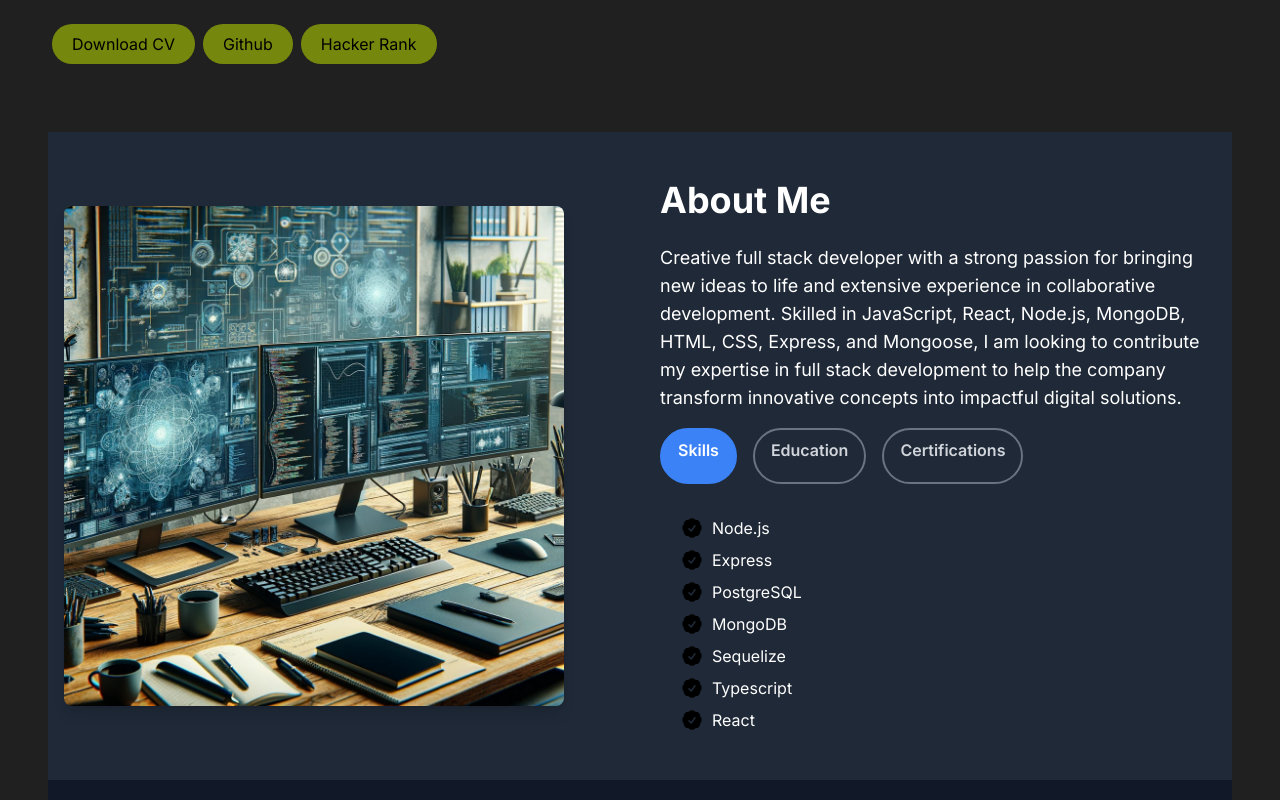
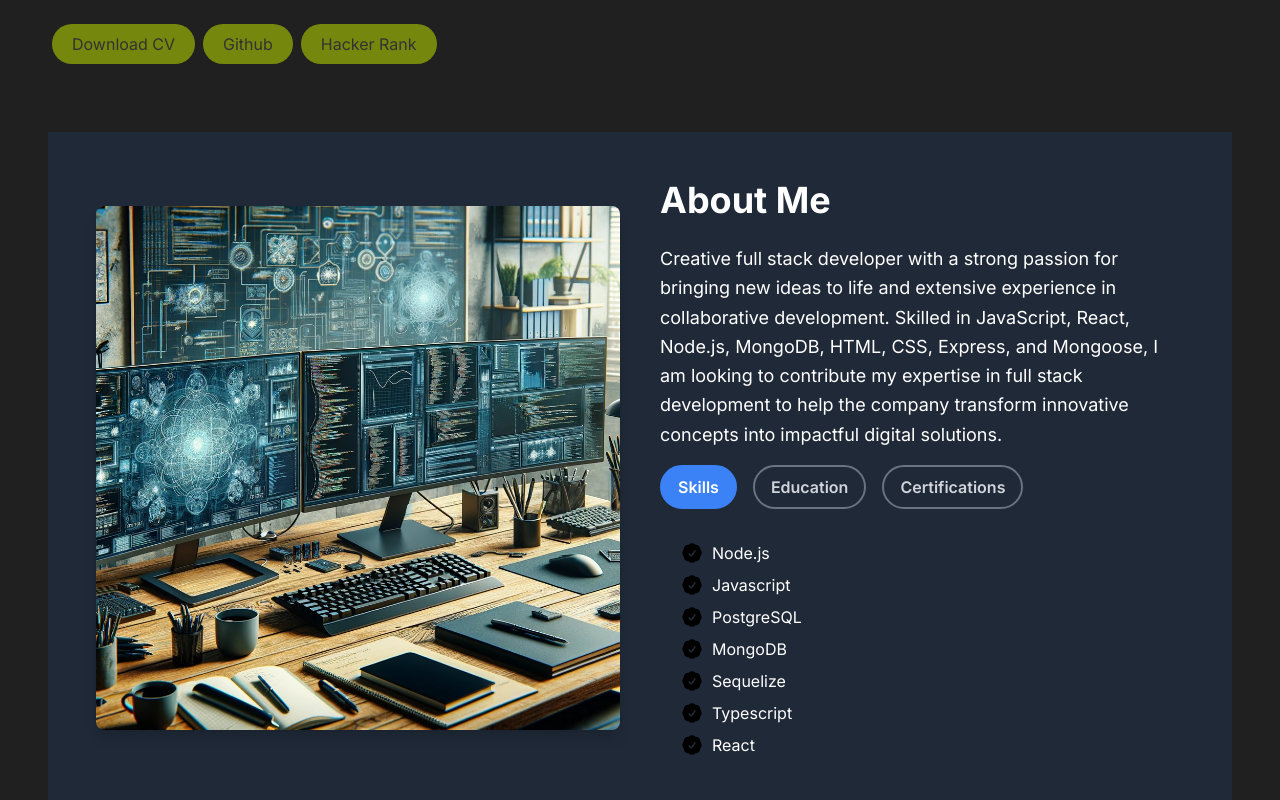
Before and after one commit to EdieAprovita/portafolio, a Next.js app: page / in a window 1280 px wide. Shown: the part 720-1520 px from the top of the page. Built offline with nearby package versions, Linux system fonts and the light colour scheme.

Commit message:
Update styles

```diff
--- a/src/app/components/AboutSection.tsx
+++ b/src/app/components/AboutSection.tsx
@@ -18,7 +18,7 @@ const TAB_DATA: TabData[] = [
 			<ul className="list-none space-y-2 pl-5">
 				{[
 					"Node.js",
-					"Express",
+					"Javascript",
 					"PostgreSQL",
 					"MongoDB",
 					"Sequelize",
@@ -31,7 +31,7 @@ const TAB_DATA: TabData[] = [
 							alt="Check icon"
 							width={24}
 							height={24}
-							className="mr-2 text-white"
+							className="mr-2"
 						/>
 						{item}
 					</li>
@@ -44,14 +44,18 @@ const TAB_DATA: TabData[] = [
 		id: "education",
 		content: (
 			<ul className="list-none space-y-2 pl-5">
-				{["Universidad Tecnologica Techtitute", "Degree: Software Engineer"].map(item => (
+				{[
+					"Universidad Tecnologica Techtitute",
+					"Degree: Software Engineer",
+					"Graduation: February 2025",
+				].map(item => (
 					<li key={item} className="flex items-center">
 						<Image
 							src="/check.svg"
 							alt="Check icon"
 							width={24}
 							height={24}
-							className="mr-2 text-white"
+							className="mr-2"
 						/>
 						{item}
 					</li>
@@ -64,14 +68,18 @@ const TAB_DATA: TabData[] = [
 		id: "certifications",
 		content: (
 			<ul className="list-none space-y-2 pl-5">
-				{["Universidad Tecnologica Techtitute", "Master: Cloud Computing"].map(item => (
+				{[
+					"Universidad Tecnologica Techtitute",
+					"Master: Cloud Computing",
+					"Graduation: February 2024",
+				].map(item => (
 					<li key={item} className="flex items-center">
 						<Image
 							src="/check.svg"
 							alt="Check icon"
 							width={24}
 							height={24}
-							className="mr-2 text-white"
+							className="mr-2"
 						/>
 						{item}
 					</li>
@@ -89,18 +97,18 @@ const AboutSection: React.FC = () => {
 	};
 
 	return (
-		<section id="about" className="bg-gray-800 text-white py-12 px-4">
+		<section id="about" className="bg-gray-800 text-white py-12 px-4 md:px-8 lg:px-12">
 			<div className="container mx-auto grid grid-cols-1 md:grid-cols-2 gap-10 items-center">
 				<Image
 					src="/images/setup.png"
 					width={500}
 					height={500}
 					alt="About Me"
-					className="rounded-lg shadow-lg"
+					className="rounded-lg shadow-lg w-full max-w-sm mx-auto md:mx-0 md:max-w-none"
 				/>
 				<div>
 					<h2 className="text-4xl font-bold mb-6">About Me</h2>
-					<p className="text-lg mb-4">
+					<p className="text-lg mb-4 leading-relaxed">
 						Creative full stack developer with a strong passion for bringing new ideas to
 						life and extensive experience in collaborative development. Skilled in
 						JavaScript, React, Node.js, MongoDB, HTML, CSS, Express, and Mongoose, I am
--- a/src/app/components/EmailSection.tsx
+++ b/src/app/components/EmailSection.tsx
@@ -8,23 +8,23 @@ const EmailSection: React.FC = () => {
 			className="flex flex-col md:flex-row items-center justify-center md:justify-between my-12 py-24 gap-6 relative bg-gradient-to-br from-gray-800 to-gray-900 text-white">
 			<div className="bg-[radial-gradient(circle,_var(--tw-gradient-stops))] from-blue-600 to-transparent rounded-full h-80 w-80 blur-lg absolute top-1/2 left-1/2 transform -translate-x-1/2 -translate-y-1/2 filter opacity-20"></div>
 			<div className="z-10 px-4 text-center md:text-left">
-				<h5 className="text-2xl font-bold mb-2">Lets Connect</h5>
+				<h5 className="text-2xl font-bold mb-2">Let´s Connect</h5>
 				<p className="text-gray-300 mb-4 max-w-lg">
-					Im currently looking for new opportunities, my inbox is always open. Whether you
-					have a question or just want to say hi, I´ll try my best to get back to you!
+					I am currently seeking new opportunities and I´m always open to connecting.
+					Whether you have a question or just want to say hello, feel free to reach out!
 				</p>
 				<div className="flex justify-center md:justify-start gap-4">
-					<Link href="https://github.com/EdieAprovita">
+					<Link href="https://github.com/EdieAprovita" aria-label="GitHub">
 						<Image
 							className="hover:scale-110 transition-transform"
 							src="/github-icon.svg"
-							alt="Github Icon"
+							alt="GitHub Icon"
 							width={30}
 							height={30}
 							layout="fixed"
 						/>
 					</Link>
-					<Link href="https://www.linkedin.com/in/edgar-chavero/">
+					<Link href="https://www.linkedin.com/in/edgar-chavero/" aria-label="LinkedIn">
 						<Image
 							className="hover:scale-110 transition-transform"
 							src="/linkedin-icon.svg"
@@ -34,11 +34,11 @@ const EmailSection: React.FC = () => {
 							layout="fixed"
 						/>
 					</Link>
-					<Link href="mailto:eacm316@gmail.com">
+					<Link href="mailto:eacm316@gmail.com" aria-label="Email">
 						<Image
 							className="hover:scale-110 transition-transform"
 							src="/images/gmail.png"
-							alt="Gmail Icon"
+							alt="Email Icon"
 							width={28}
 							height={28}
 							layout="fixed"
--- a/src/app/components/TabButton.tsx
+++ b/src/app/components/TabButton.tsx
@@ -20,12 +20,12 @@ const TabButton: React.FC<TabButtonProps> = ({ active, selectTab, children }) =>
 	return (
 		<button
 			onClick={selectTab}
-			className={`px-4 py-2 rounded-full border-2 transition-all duration-300 focus:outline-none focus:ring-2 focus:ring-blue-300 ${buttonClasses}`}>
+			className={`relative px-4 py-2 rounded-full border-2 transition-all duration-300 focus:outline-none focus:ring-2 focus:ring-blue-300 ${buttonClasses}`}>
 			<p className="font-semibold">{children}</p>
 			<motion.div
 				animate={active ? "active" : "default"}
 				variants={variants}
-				className="h-1 bg-primary-500 mt-2"
+				className="absolute bottom-0 left-0 h-1 bg-primary-500 mt-2"
 			/>
 		</button>
 	);
--- a/src/app/globals.css
+++ b/src/app/globals.css
@@ -2,30 +2,10 @@
 @tailwind components;
 @tailwind utilities;
 
-:root {
-  --foreground-rgb: 0, 0, 0;
-  --background-start-rgb: 214, 219, 220;
-  --background-end-rgb: 255, 255, 255;
-  --background-image-url: url('/images/background.png');
+body {
+    font-family: 'Arial', sans-serif;
+    color: #333;
+    background-color: #f5f5f5;
+    margin: 0;
+    padding: 0;
 }
-
-@media (prefers-color-scheme: dark) {
-  :root {
-    --foreground-rgb: 255, 255, 255;
-    --background-start-rgb: 0, 0, 0;
-    --background-end-rgb: 0, 0, 0;
-  }
-}
-
-body {
-  color: rgb(var(--foreground-rgb));
-  background-image: var(--background-image-url), linear-gradient(
-      to bottom,
-      transparent,
-      rgb(var(--background-end-rgb))
-    );
-  background-color: rgb(var(--background-start-rgb));
-  background-size: cover;
-  background-position: center;
-  background-repeat: no-repeat;
-}
```
